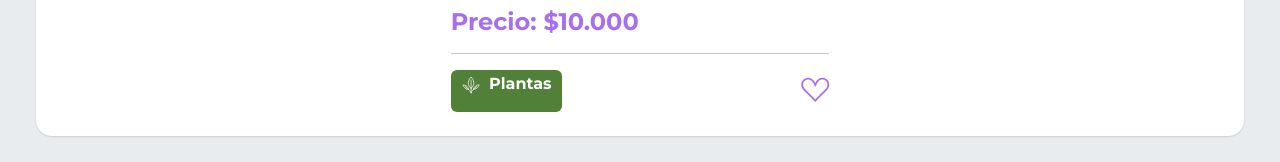
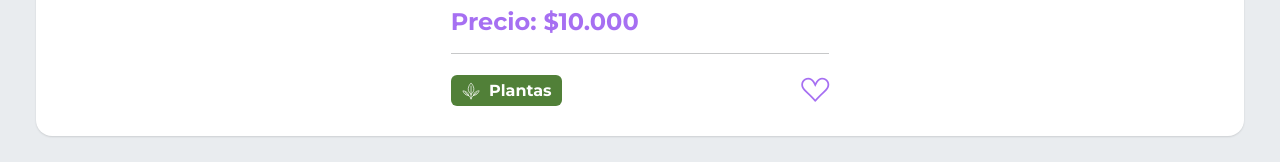
Before and after one commit to carolinalunasfarah/marketplace-frontend-react-user, a React (Vite) app: page /product/1 in a window 1280 px wide. Shown: the part 470-632 px from the top of the page. Built offline with nearby package versions, Linux system fonts and the light colour scheme.

Commit message:
fix badge category style

```diff
--- a/src/views/Product.jsx
+++ b/src/views/Product.jsx
@@ -85,8 +85,8 @@ const Product = () => {
             <p>{product.description}</p>
             <h2 className="fs-4 text-primary fw-bold">Precio: {formatPrice(product.price)}</h2>
             <hr />
-            <div className="d-flex justify-content-between">
-              <Badge bg="success" className="Category fs-6" data-id_category={product.id_category}>{getCategory(product.id_category, "name")}</Badge>
+            <div className="d-flex justify-content-between align-items-center">
+              <Badge bg="success" className="Category d-flex justify-content-center align-items-center fs-6" data-id_category={product.id_category}>{getCategory(product.id_category, "name")}</Badge>
               <Favorites />
             </div>
           </Col>
```
